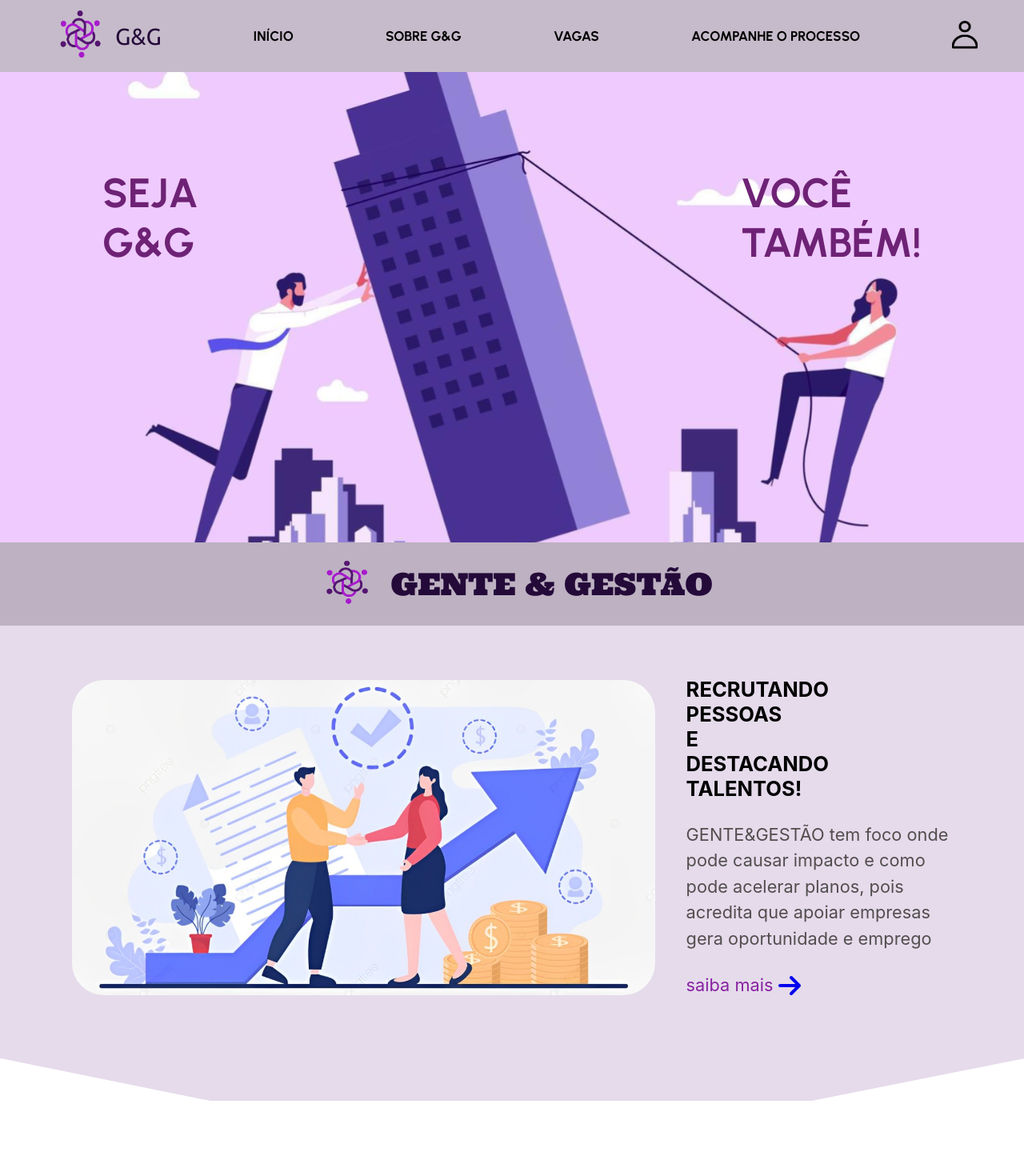
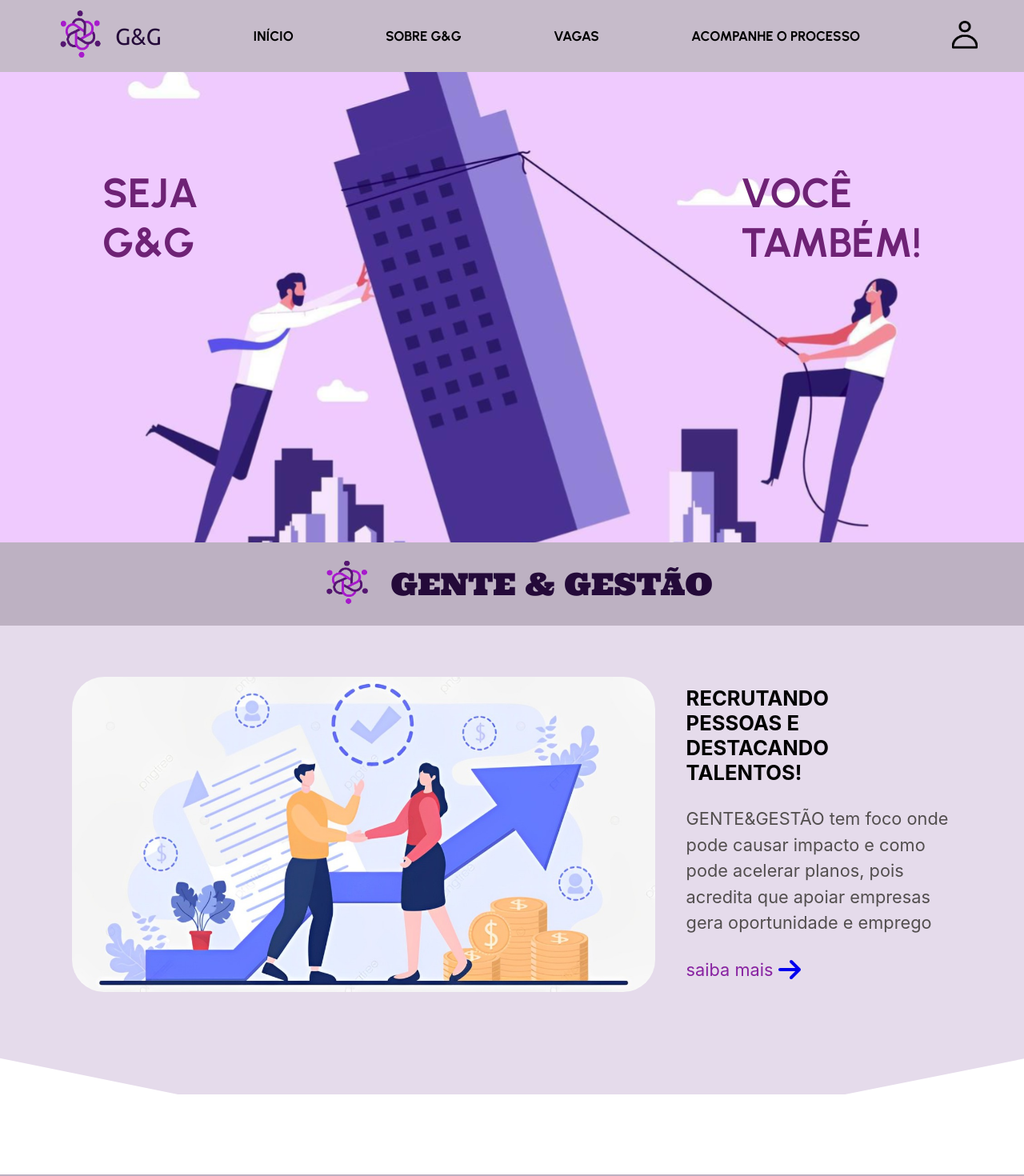
Before and after one commit to myslium/tcc-g-g, a React (Create React App) app: page / in a window 1280 px wide. Shown: the top 1470 px of the page at 80% size. Built offline with nearby package versions, Linux system fonts and the light colour scheme; a web font is replaced by a local one.

Commit message:
vapo-footer

```diff
--- a/src/pages/inicio/index.scss
+++ b/src/pages/inicio/index.scss
@@ -66,7 +66,7 @@
 
                 h1 {
                     font-size: 2vw;
-                    width: 10%;
+                    width: 15vw;
                     margin: 0;
                 }
 
```
